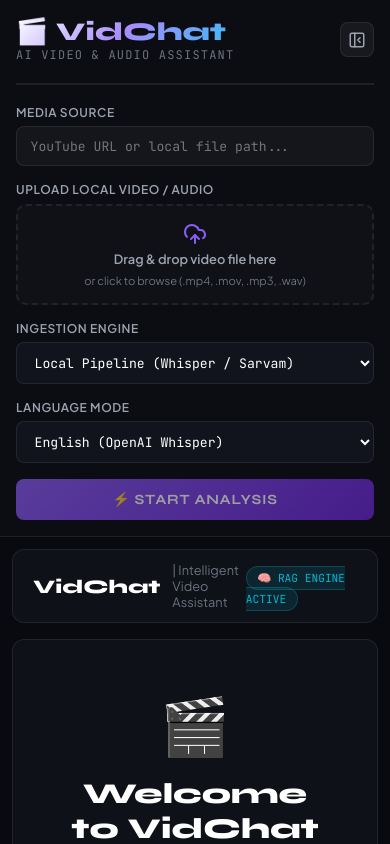
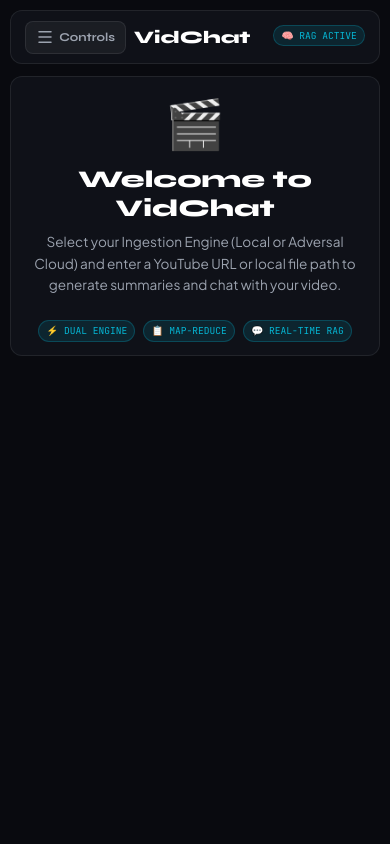
Before and after one commit to saqibb786/VidChat, a React app in the folder frontend/: page / in a window 390 px wide. Shown: the top 844 px of the page. Built offline with nearby package versions, Linux system fonts and the light colour scheme; the HTML template or start-up script is replaced by a standard one.

Commit message:
Redesign mobile layout with smooth off-canvas drawer, text-wrapping, and touch-scaled typography

```diff
--- a/frontend/src/App.jsx
+++ b/frontend/src/App.jsx
@@ -12,7 +12,7 @@
   const [engine, setEngine] = useState('local');
   const [isProcessing, setIsProcessing] = useState(false);
   const [isAsking, setIsAsking] = useState(false);
-  const [isSidebarCollapsed, setIsSidebarCollapsed] = useState(false);
+  const [isSidebarCollapsed, setIsSidebarCollapsed] = useState(true);
   const [steps, setSteps] = useState({});
   const [result, setResult] = useState(null);
   const [chatHistory, setChatHistory] = useState([]);
@@ -27,6 +27,8 @@
     e?.preventDefault();
     if (!source.trim() || isProcessing) return;
 
+    // Automatically collapse sidebar on mobile when processing starts
+    setIsSidebarCollapsed(true);
     setIsProcessing(true);
     setErrorMsg('');
     setWarningMsg('');
@@ -114,6 +116,11 @@
 
   return (
     <div className="app-container">
+      {/* Mobile Drawer Overlay Backdrop */}
+      {!isSidebarCollapsed && (
+        <div className="mobile-overlay" onClick={toggleSidebar} />
+      )}
+
       {/* Left Sidebar Control Panel */}
       <Sidebar
         source={source}
@@ -160,18 +167,18 @@
             />
           </div>
         ) : (
-          <div className="glass-card" style={{ flex: 1, display: 'flex', flexDirection: 'column', alignItems: 'center', justifyContent: 'center', textAlign: 'center', padding: '3rem' }}>
-            <div style={{ fontSize: '3.5rem', marginBottom: '1rem' }}>🎬</div>
-            <div style={{ fontFamily: 'Syne, sans-serif', fontSize: '1.8rem', fontWeight: 800, color: '#fff', marginBottom: '0.5rem' }}>
+          <div className="glass-card" style={{ flex: 1, display: 'flex', flexDirection: 'column', alignItems: 'center', justifyContent: 'center', textAlign: 'center', padding: '2rem 1.5rem' }}>
+            <div style={{ fontSize: '3rem', marginBottom: '0.75rem' }}>🎬</div>
+            <div style={{ fontFamily: 'Syne, sans-serif', fontSize: '1.5rem', fontWeight: 800, color: '#fff', marginBottom: '0.5rem' }}>
               Welcome to VidChat
             </div>
-            <div style={{ color: 'var(--text-secondary)', fontSize: '0.9rem', maxWidth: '480px', margin: '0 auto 2rem auto', lineHeight: '1.6' }}>
-              Select your Ingestion Engine (Local or Adversal Cloud) and enter a YouTube URL or local file path to generate summaries and chat with your meeting.
+            <div style={{ color: 'var(--text-secondary)', fontSize: '0.85rem', maxWidth: '480px', margin: '0 auto 1.5rem auto', lineHeight: '1.6' }}>
+              Select your Ingestion Engine (Local or Adversal Cloud) and enter a YouTube URL or local file path to generate summaries and chat with your video.
             </div>
-            <div style={{ display: 'flex', gap: '0.75rem', flexWrap: 'wrap', justifyContent: 'center' }}>
-              <span className="badge-tag">⚡ Dual Engine (Local / Cloud MCP)</span>
-              <span className="badge-tag">📋 Map-Reduce Summaries</span>
-              <span className="badge-tag">💬 Real-time RAG Q&A</span>
+            <div style={{ display: 'flex', gap: '0.5rem', flexWrap: 'wrap', justifyContent: 'center' }}>
+              <span className="badge-tag">⚡ Dual Engine</span>
+              <span className="badge-tag">📋 Map-Reduce</span>
+              <span className="badge-tag">💬 Real-time RAG</span>
             </div>
           </div>
         )}
--- a/frontend/src/components/Header.jsx
+++ b/frontend/src/components/Header.jsx
@@ -1,31 +1,30 @@
 import React from 'react';
-import { PanelLeftOpen } from 'lucide-react';
+import { Menu } from 'lucide-react';
 
 export default function Header({ isProcessing, isSidebarCollapsed, onToggleSidebar }) {
   return (
     <div className="top-header">
-      <div style={{ display: 'flex', alignItems: 'center', gap: '0.75rem' }}>
-        {isSidebarCollapsed && (
+      <div style={{ display: 'flex', alignItems: 'center', gap: '0.5rem', minWidth: 0 }}>
         <button
           type="button"
           className="icon-btn"
           onClick={onToggleSidebar}
-            title="Expand Sidebar"
-            style={{ marginRight: '0.25rem' }}
+          title="Toggle Controls Panel"
+          style={{ padding: '0.4rem 0.6rem', display: 'flex', alignItems: 'center', gap: '0.35rem' }}
         >
-            <PanelLeftOpen size={18} />
+          <Menu size={18} />
+          <span style={{ fontSize: '0.75rem', fontWeight: 600, fontFamily: 'Syne, sans-serif' }}>Controls</span>
         </button>
-        )}
-        <span style={{ fontFamily: 'Syne, sans-serif', fontWeight: 800, fontSize: '1.2rem', color: '#ffffff' }}>
+        <span style={{ fontFamily: 'Syne, sans-serif', fontWeight: 800, fontSize: '1.1rem', color: '#ffffff', whiteSpace: 'nowrap' }}>
           VidChat
         </span>
-        <span style={{ fontSize: '0.8rem', color: 'var(--text-muted)' }}>
-          | Intelligent Video Assistant
+        <span className="header-subtitle" style={{ fontSize: '0.75rem', color: 'var(--text-muted)', whiteSpace: 'nowrap' }}>
+          | AI Video Assistant
         </span>
       </div>
-      <div>
+      <div style={{ flexShrink: 0 }}>
         <span className="badge-tag">
-          {isProcessing ? '⚡ Analyzing Media...' : '🧠 RAG Engine Active'}
+          {isProcessing ? '⚡ Analyzing...' : '🧠 RAG Active'}
         </span>
       </div>
     </div>
--- a/frontend/src/index.css
+++ b/frontend/src/index.css
@@ -35,6 +35,7 @@
   height: 100vh;
   width: 100vw;
   overflow: hidden;
+  position: relative;
 }
 
 /* Sidebar Styling */
@@ -49,6 +50,7 @@
   flex-shrink: 0;
   transition: all 0.3s cubic-bezier(0.4, 0, 0.2, 1);
   overflow-y: auto;
+  z-index: 100;
 }
 
 .sidebar.collapsed {
@@ -90,10 +92,10 @@
 }
 
 .brand-subtitle {
-  font-size: 0.75rem;
+  font-size: 0.72rem;
   color: var(--text-muted);
   text-transform: uppercase;
-  letter-spacing: 0.1em;
+  letter-spacing: 0.08em;
   font-family: 'JetBrains Mono', monospace;
 }
 
@@ -104,7 +106,7 @@
 }
 
 .form-label {
-  font-size: 0.75rem;
+  font-size: 0.72rem;
   font-weight: 600;
   color: var(--text-secondary);
   text-transform: uppercase;
@@ -121,6 +123,7 @@
   font-size: 0.82rem;
   outline: none;
   transition: all 0.2s;
+  width: 100%;
 }
 
 .form-select {
@@ -134,6 +137,7 @@
   outline: none;
   transition: all 0.2s;
   cursor: pointer;
+  width: 100%;
 }
 
 .form-select option {
@@ -164,6 +168,7 @@
   align-items: center;
   justify-content: center;
   gap: 0.5rem;
+  width: 100%;
 }
 
 .btn-primary:hover:not(:disabled) {
@@ -216,6 +221,7 @@
   overflow: hidden;
   padding: 1.25rem;
   gap: 1rem;
+  min-width: 0;
 }
 
 .top-header {
@@ -227,17 +233,23 @@
   border: 1px solid var(--panel-border);
   border-radius: 12px;
   backdrop-filter: blur(16px);
+  gap: 0.5rem;
 }
 
 .badge-tag {
-  font-size: 0.7rem;
+  font-size: 0.65rem;
   font-family: 'JetBrains Mono', monospace;
   color: var(--accent-cyan);
   background: rgba(6, 182, 212, 0.12);
   border: 1px solid rgba(6, 182, 212, 0.25);
-  padding: 0.25rem 0.65rem;
+  padding: 0.25rem 0.6rem;
   border-radius: 20px;
   text-transform: uppercase;
+  white-space: nowrap;
+  max-width: 100%;
+  overflow: hidden;
+  text-overflow: ellipsis;
+  display: inline-block;
 }
 
 /* Split Columns Layout */
@@ -254,6 +266,7 @@
   flex-direction: column;
   gap: 1rem;
   min-height: 0;
+  min-width: 0;
 }
 
 .col-chat {
@@ -262,6 +275,7 @@
   flex-direction: column;
   gap: 0.75rem;
   min-height: 0;
+  min-width: 0;
 }
 
 /* Glass Card Component */
@@ -271,25 +285,30 @@
   border-radius: 12px;
   padding: 1rem 1.2rem;
   backdrop-filter: blur(16px);
+  min-width: 0;
 }
 
 .card-title {
   font-family: 'Syne', sans-serif;
-  font-size: 0.75rem;
+  font-size: 0.72rem;
   font-weight: 700;
   text-transform: uppercase;
-  letter-spacing: 0.1em;
+  letter-spacing: 0.08em;
   color: var(--text-secondary);
   margin-bottom: 0.5rem;
   display: flex;
   align-items: center;
-  gap: 0.4rem;
+  flex-wrap: wrap;
+  gap: 0.35rem;
+  word-break: break-word;
 }
 
 .card-body {
-  font-size: 0.88rem;
+  font-size: 0.85rem;
   line-height: 1.6;
   color: var(--text-primary);
+  word-break: break-word;
+  overflow-wrap: anywhere;
 }
 
 /* Formatted Markdown Typography */
@@ -308,13 +327,14 @@
 }
 
 .formatted-markdown ul, .formatted-markdown ol {
-  margin-left: 1.25rem;
+  margin-left: 1.2rem;
   margin-bottom: 0.5rem;
 }
 
 .formatted-markdown li {
   margin-bottom: 0.35rem;
   line-height: 1.5;
+  word-break: break-word;
 }
 
 .formatted-markdown h1, .formatted-markdown h2, .formatted-markdown h3, .formatted-markdown h4 {
@@ -322,7 +342,8 @@
   color: var(--accent-cyan);
   margin-top: 0.6rem;
   margin-bottom: 0.3rem;
-  font-size: 0.95rem;
+  font-size: 0.9rem;
+  word-break: break-word;
 }
 
 /* Navigation Tabs */
@@ -343,10 +364,11 @@
   padding: 0.55rem 0.75rem;
   font-family: 'Syne', sans-serif;
   font-weight: 600;
-  font-size: 0.82rem;
+  font-size: 0.8rem;
   border-radius: 8px;
   cursor: pointer;
   transition: all 0.2s;
+  white-space: nowrap;
 }
 
 .tab-btn.active {
@@ -367,12 +389,13 @@
   border-radius: 10px;
   padding: 1rem;
   font-family: 'JetBrains Mono', monospace;
-  font-size: 0.8rem;
+  font-size: 0.78rem;
   line-height: 1.7;
   color: var(--text-secondary);
   height: 380px;
   overflow-y: auto;
   white-space: pre-wrap;
+  word-break: break-word;
 }
 
 /* Chat Component */
@@ -386,6 +409,7 @@
   border-radius: 12px;
   padding: 1rem;
   backdrop-filter: blur(16px);
+  min-width: 0;
 }
 
 .chat-history {
@@ -404,9 +428,10 @@
   color: #f3f4f6;
   padding: 0.65rem 0.95rem;
   border-radius: 12px 12px 2px 12px;
-  font-size: 0.85rem;
+  font-size: 0.82rem;
   max-width: 85%;
   line-height: 1.5;
+  word-break: break-word;
 }
 
 .chat-msg-bot {
@@ -416,38 +441,10 @@
   color: #f3f4f6;
   padding: 0.65rem 0.95rem;
   border-radius: 12px 12px 12px 2px;
-  font-size: 0.85rem;
+  font-size: 0.82rem;
   max-width: 85%;
   line-height: 1.5;
-}
-
-/* Template Chips */
-.chip-list {
-  display: flex;
-  gap: 0.4rem;
-  margin-bottom: 0.5rem;
-}
-
-.chip-btn {
-  flex: 1;
-  background: rgba(255, 255, 255, 0.04);
-  border: 1px solid var(--panel-border);
-  border-radius: 8px;
-  padding: 0.4rem 0.6rem;
-  font-size: 0.72rem;
-  font-family: 'Plus Jakarta Sans', sans-serif;
-  color: var(--accent-cyan);
-  cursor: pointer;
-  transition: all 0.2s;
-  text-align: center;
-  white-space: nowrap;
-  overflow: hidden;
-  text-overflow: ellipsis;
-}
-
-.chip-btn:hover {
-  background: rgba(6, 182, 212, 0.15);
-  border-color: rgba(6, 182, 212, 0.35);
+  word-break: break-word;
 }
 
 .chat-input-row {
@@ -462,41 +459,76 @@
 ::-webkit-scrollbar-thumb { background: rgba(255, 255, 255, 0.12); border-radius: 4px; }
 ::-webkit-scrollbar-thumb:hover { background: var(--accent-purple); }
 
-/* Responsive Media Queries for Mobile & Tablet */
-@media (max-width: 900px) {
+/* Responsive Off-Canvas Drawer & Mobile Media Queries (< 768px) */
+@media (max-width: 768px) {
   body {
     height: auto !important;
     overflow-y: auto !important;
   }
 
   .app-container {
-    flex-direction: column !important;
     height: auto !important;
     min-height: 100vh !important;
     overflow: visible !important;
+    display: block !important;
   }
 
+  /* Mobile Off-Canvas Drawer */
   .sidebar {
-    width: 100% !important;
-    position: relative !important;
-    border-right: none !important;
-    border-bottom: 1px solid var(--panel-border) !important;
-    padding: 1rem !important;
+    position: fixed !important;
+    top: 0 !important;
+    left: 0 !important;
+    bottom: 0 !important;
+    height: 100vh !important;
+    width: 85vw !important;
+    max-width: 320px !important;
+    z-index: 1000 !important;
+    box-shadow: 10px 0 30px rgba(0, 0, 0, 0.8) !important;
+    transform: translateX(0) !important;
+    transition: transform 0.3s cubic-bezier(0.4, 0, 0.2, 1) !important;
   }
 
   .sidebar.collapsed {
-    display: none !important;
+    display: flex !important;
+    transform: translateX(-100%) !important;
+    opacity: 1 !important;
+  }
+
+  .mobile-overlay {
+    position: fixed;
+    top: 0;
+    left: 0;
+    right: 0;
+    bottom: 0;
+    background: rgba(0, 0, 0, 0.7);
+    backdrop-filter: blur(4px);
+    z-index: 999;
   }
 
   .content-area {
     height: auto !important;
     overflow: visible !important;
-    padding: 0.75rem !important;
+    padding: 0.65rem !important;
+    gap: 0.75rem !important;
+  }
+
+  .top-header {
+    padding: 0.6rem 0.85rem !important;
+  }
+
+  .header-subtitle {
+    display: none !important;
+  }
+
+  .badge-tag {
+    font-size: 0.6rem !important;
+    padding: 0.2rem 0.45rem !important;
   }
 
   .workspace-grid {
     flex-direction: column !important;
     height: auto !important;
+    gap: 0.85rem !important;
   }
 
   .col-dash, .col-chat {
@@ -506,18 +538,37 @@
 
   .tabs-header {
     flex-wrap: wrap !important;
+    gap: 0.35rem !important;
+    padding: 0.25rem !important;
   }
 
   .tab-btn {
-    font-size: 0.75rem !important;
-    padding: 0.45rem 0.5rem !important;
+    font-size: 0.68rem !important;
+    padding: 0.4rem 0.3rem !important;
+    white-space: normal !important;
+    text-align: center !important;
+    flex: 1 1 30% !important;
+  }
+
+  .glass-card {
+    padding: 0.85rem !important;
+  }
+
+  .card-title {
+    font-size: 0.68rem !important;
+  }
+
+  .card-body {
+    font-size: 0.82rem !important;
   }
 
   .chat-card {
-    min-height: 480px !important;
+    min-height: 460px !important;
   }
 
   .chat-msg-user, .chat-msg-bot {
-    max-width: 95% !important;
+    max-width: 96% !important;
+    font-size: 0.8rem !important;
+    padding: 0.55rem 0.75rem !important;
   }
 }
```
Lines whose indentation alone changed are shown as unchanged.
